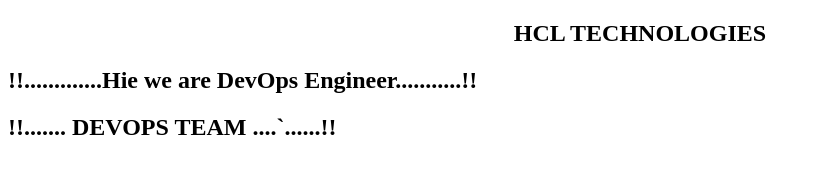
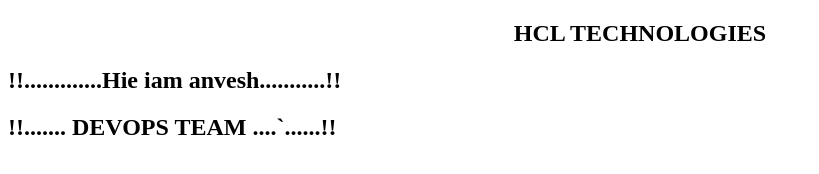
Before and after one commit to anvesh1458/html, a plain HTML site: page index.html in a window 1280 px wide. Shown: the whole page, without its empty margins (0-819 px from the left). Drawn offline with Linux system fonts and the light colour scheme.

Commit message:
Update index.html

```diff
--- a/index.html
+++ b/index.html
@@ -3,7 +3,7 @@
 <body>
 
 <h2 style="text-align:center;">HCL TECHNOLOGIES</h2>
-  <h2> !!.............Hie we are DevOps Engineer...........!!  </h2>
+  <h2> !!.............Hie iam anvesh...........!!  </h2>
 
 
   <h2>    !!....... DEVOPS TEAM ....`......!!</h2>
```
